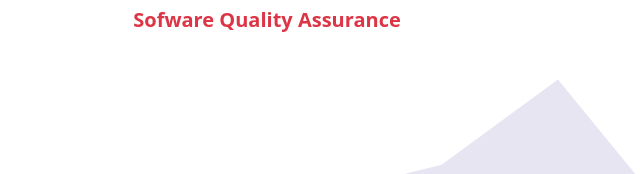
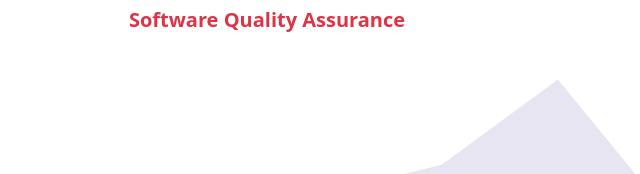
Before and after one commit to jecky29/jeckysaputra.github.io, a plain HTML site: page index.html in a window 1280 px wide. Shown: the part 371-545 px from the top of the page, 373-1013 px from the left. Drawn offline with nearby package versions, Linux system fonts and the light colour scheme.

Commit message:
perbaiki tulisan

```diff
--- a/index.html
+++ b/index.html
@@ -51,7 +51,7 @@
         <img src="img/jecky-square.jpeg" alt="Jecky Saputra" width="200"
         class="rounded-circle img-thumbnail">
       <h1 class="display-4 fw-bold">Jecky Saputra</h1>
-      <p class="lead text-danger fw-bold">Sofware Quality Assurance</p>
+      <p class="lead text-danger fw-bold">Software Quality Assurance</p>
       <svg xmlns="http://www.w3.org/2000/svg" viewBox="0 0 1440 320"><path fill="#e8e5f3" fill-opacity="1" d="M0,32L130.9,224L261.8,96L392.7,256L523.6,160L654.5,192L785.5,160L916.4,128L1047.3,32L1178.2,192L1309.1,64L1440,96L1440,320L1309.1,320L1178.2,320L1047.3,320L916.4,320L785.5,320L654.5,320L523.6,320L392.7,320L261.8,320L130.9,320L0,320Z"></path></svg>
     </section>
     <!-- Akhir Jumbotron -->
```
